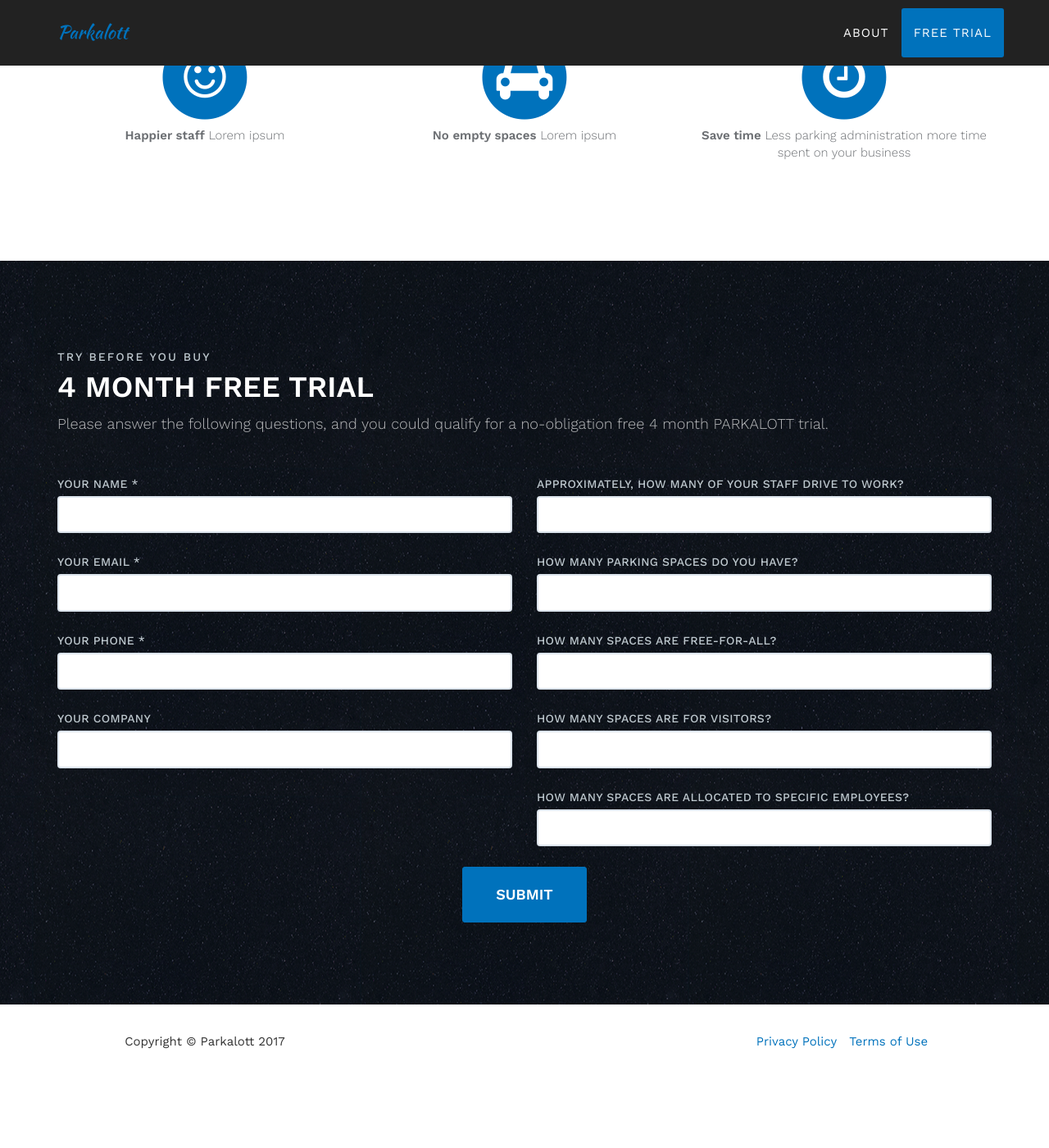
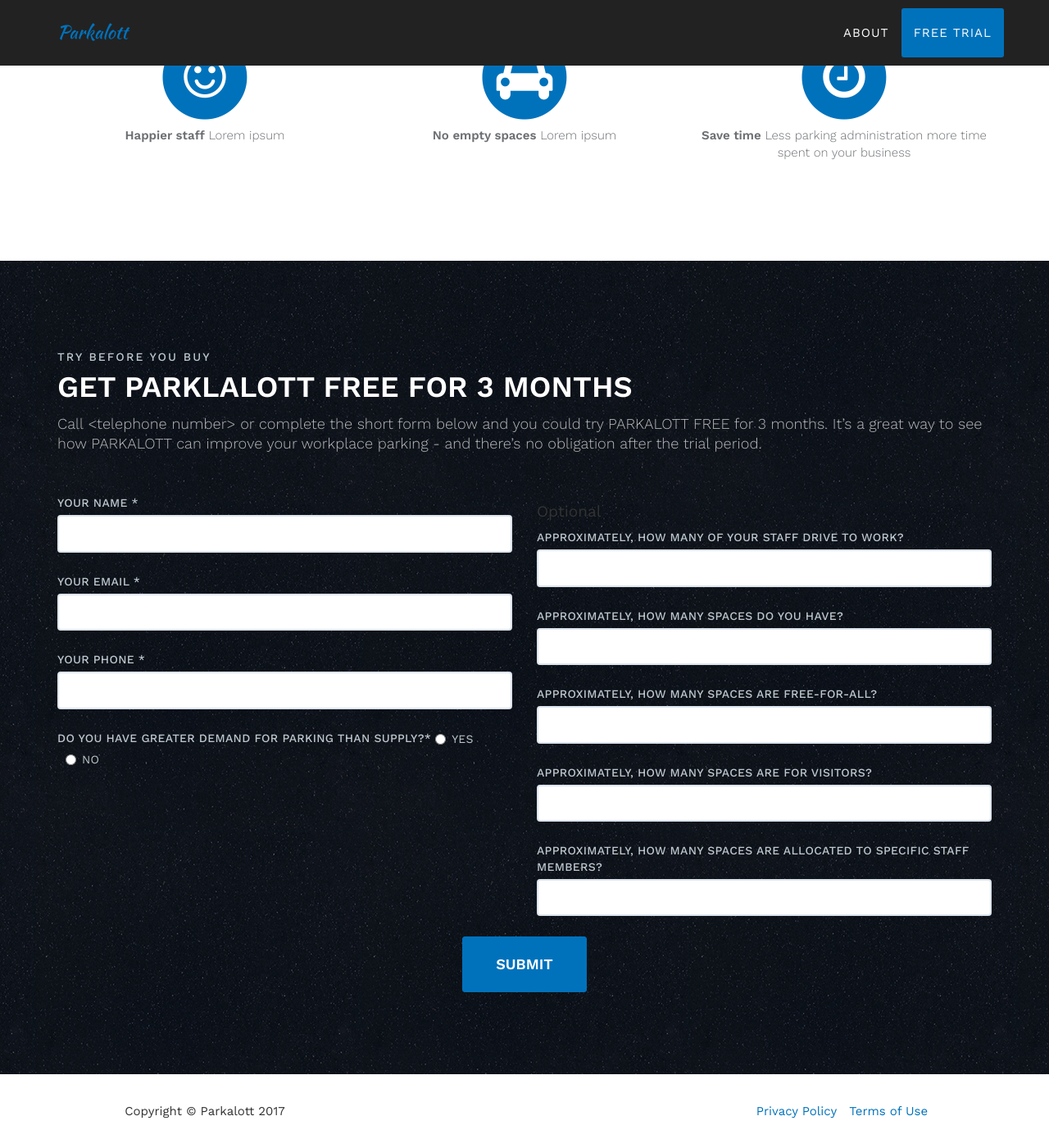
Before and after one commit to tonysusi/parkalott, a Jekyll site: the page built from index.html, in a window 1280 px wide and 1400 px high, scrolled down 1397 px. Shown: the whole window at 82% size. Built offline with Jekyll 4.4.1, drawn with Linux system fonts in a browser that asks for light colours; before the commit the page ends 2712 px from its top, so only the background shows below that.

Commit message:
update copy
adding optional label
adding radio buttons

```diff
--- a/_includes/contact.html
+++ b/_includes/contact.html
@@ -3,8 +3,8 @@
         <div class="row">
             <div class="col-lg-12">
                 <h6>Try before you buy</h6>
-                <div class="intro-heading">4 month free trial</div>
-                <p>Please answer the following questions, and you could qualify for a no-obligation free 4 month PARKALOTT trial.</p>
+                <div class="intro-heading">Get PARKLALOTT FREE for 3 months</div>
+                <p>Call &lt;telephone number&gt; or complete the short form below and you could try PARKALOTT FREE for 3 months. It’s a great way to see how PARKALOTT can improve your workplace parking - and there’s no obligation after the trial period. </p>
             </div>
         </div>
         <div class="row">
@@ -28,34 +28,34 @@
                                 <p class="help-block text-danger"></p>
                             </div>
                             <div class="control-group form-group">
-                                <label for="company">Your company</label>
-                                <input type="text" class="form-control" id="company" data-validation-required-message="Please enter your company name.">
-                                <p class="help-block text-danger"></p>
+                                <label for="demand">Do you have greater demand for parking than supply?*</label>
+                                <label class="radio-inline">
+                                    <input type="radio" name="demandOptions" id="demandYes" value="yes"> Yes </label>
+                                <label class="radio-inline">
+                                    <input type="radio" name="demandOptions" id="demandNo" value="no"> No </label>
                             </div>
                         </div>
                         <div class="col-md-6">
+                           <h4>Optional</h4>
                             <div class="control-group form-group">
                                 <label for="staffDrivers">Approximately, how many of your staff drive to work?</label>
                                 <input type="number" class="form-control" id="staffDrivers" required data-validation-required-message="Please enter number of staff drivers.">
                                 <p class="help-block text-danger"></p>
                             </div>
                             <div class="control-group form-group">
-                                <label for="parkingSpaces">How many parking spaces do you have?</label>
+                                <label for="parkingSpaces">Approximately, how many spaces do you have?</label>
                                 <input type="number" class="form-control" id="parkingSpaces" required data-validation-required-message="Please enter parking spaces.">
                                 <p class="help-block text-danger"></p>
                             </div>
                             <div class="control-group form-group">
-                                <label for="freeSpaces">How many spaces are free-for-all?</label>
-                                <input type="number" class="form-control" id="freeSpaces">
-                            </div>
+                                <label for="freeSpaces">Approximately, how many spaces are free-for-all?</label>
+                                <input type="number" class="form-control" id="freeSpaces"> </div>
                             <div class="control-group form-group">
-                                <label for="visitorSpaces">How many spaces are for visitors?</label>
-                                <input type="number" class="form-control" id="visitorSpaces">
-                            </div>
+                                <label for="visitorSpaces">Approximately, how many spaces are for visitors?</label>
+                                <input type="number" class="form-control" id="visitorSpaces"> </div>
                             <div class="control-group form-group">
-                                <label for="allocatedSpaces">How many spaces are allocated to specific employees?</label>
-                                <input type="number" class="form-control" id="allocatedSpaces">
-                            </div>
+                                <label for="allocatedSpaces">Approximately, how many spaces are allocated to specific staff members?</label>
+                                <input type="number" class="form-control" id="allocatedSpaces"> </div>
                         </div>
                         <div class="clearfix"></div>
                         <div class="col-lg-12 text-center">
```
